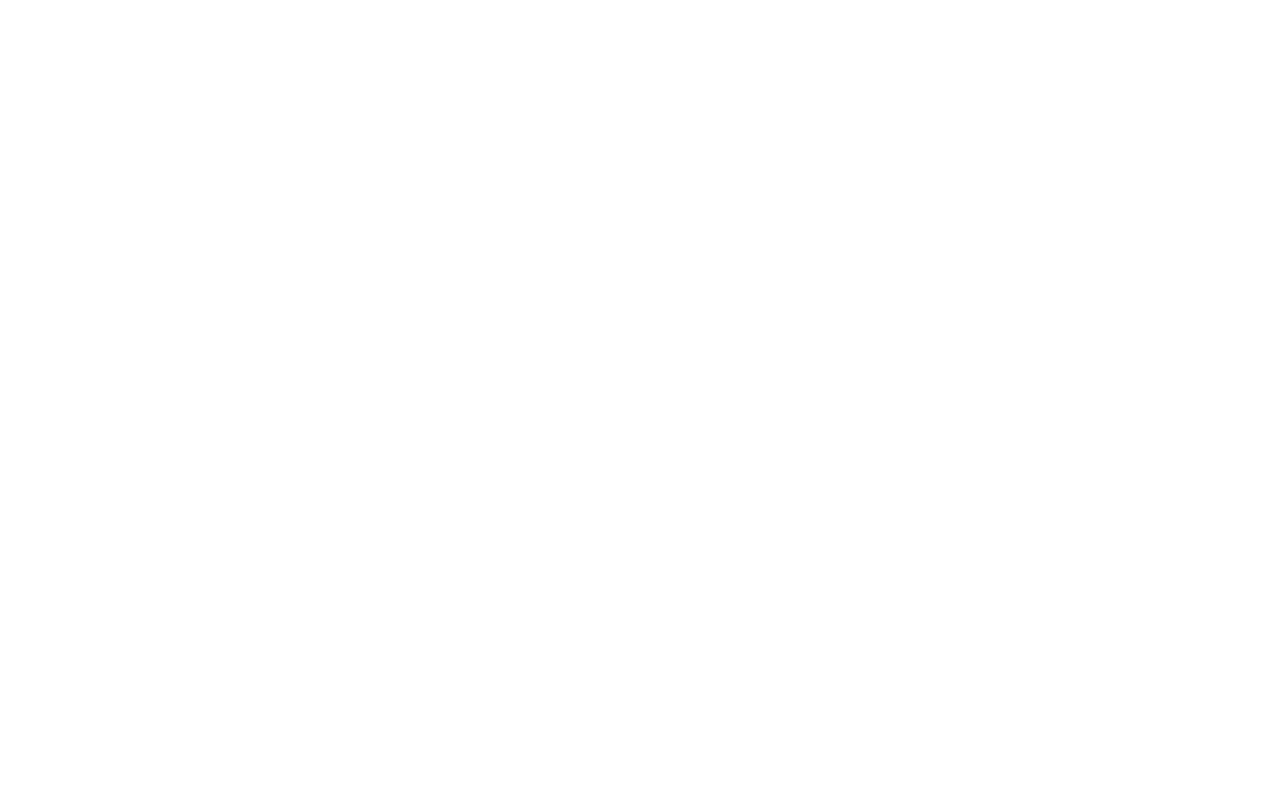
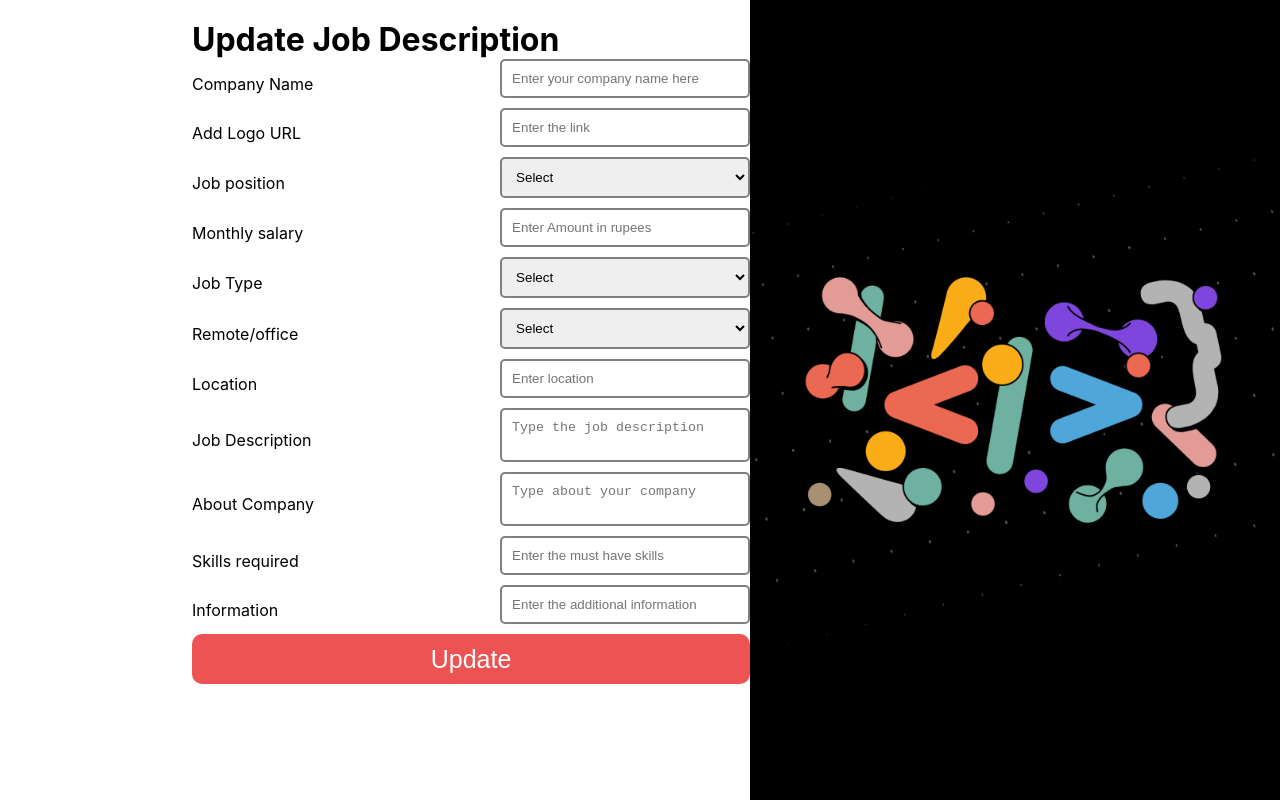
Before and after one commit to anuragpandey271299/job-listing-fullstack, a React (Create React App) app in the folder job/: page /updatejob in a window 1280 px wide. Before the commit this address had no page. Built offline with nearby package versions, Linux system fonts and the light colour scheme; sample sign-in values are in the browser's storage.

Commit message:
added update.js to update particular job details

```diff
--- a/job/src/App.js
+++ b/job/src/App.js
@@ -5,6 +5,7 @@
 import { PrivateRoute } from './Components/PrivateRoute'
 import AddJob from './Pages/AddJobPage/AddJob';
 import JobFinder from './Pages/JobFinder/JobFinder';
+import UpdateJob from './Pages/UpdateJobPage/UpdateJob';
 
 function App() {
 
@@ -27,6 +28,10 @@
           path='/jobfinder'
           element={<PrivateRoute Cmp={JobFinder} />}
         />
+        <Route
+          path='/updatejob'
+          element={<PrivateRoute Cmp={UpdateJob} />}
+        />
       </Routes>
     </Router>
   );
--- a/job/src/Components/JobData.js
+++ b/job/src/Components/JobData.js
@@ -2,9 +2,15 @@
 import group from './images/group.png'
 import indiaFlag from './images/indiaFlag.png'
 import './JobData.css'
+import { useNavigate } from 'react-router-dom'
 
-export default function JobData({ companyName, jobType, salary, location, officeType, jobPosition, skills,companyLogo}) {
-
+export default function JobData({ companyName, jobType, salary, location, officeType, jobPosition, skills,companyLogo,USERID}) {
+  const navigate=useNavigate()
+  const handleEdit=(USERID)=>{
+    alert(USERID)
+    localStorage.setItem('USERID', USERID);
+    navigate('/updatejob')
+  }
   return (
     <>
       <div className='jobContainer'>
@@ -39,7 +45,10 @@
               <div key={index} className='skills'>{skill}</div>
             ))}
           </div>
-          <button>View details</button>
+
+          <button onClick={()=>handleEdit(USERID)}>Edit</button>
+
+
         </div>
 
       </div>
--- a/job/src/Pages/AddJobPage/AddJob.js
+++ b/job/src/Pages/AddJobPage/AddJob.js
@@ -1,4 +1,4 @@
-import React, {useState} from 'react';
+import React, { useState } from 'react';
 import './AddJob.css'
 import img2 from '../../Components/images/img2.png'
 import axios from 'axios';
@@ -7,28 +7,29 @@
 import { useNavigate } from 'react-router-dom';
 
 
-export default function AddJob() {
+export default function AddJob({ forUpdate }) {
 
-    const [companyName, setCompanyName]=useState('')
-    const [companyLogo, setCompanyLogo]=useState('')
-    const [jobPosition, setJobPosition]=useState('')
-    const [salary, setSalary]=useState('')
-    const [jobType, setJobType]=useState('')
-    const [officeType, setOfficeType]=useState('')
-    const [location, setLocation]=useState('')
-    const [jobDescription, setJobDescription]=useState('')
-    const [aboutCompany, setAboutCompany]=useState('')
-    const [skills, setSkills]=useState('')
-    const [info, setInfo]=useState('')
+  const [companyName, setCompanyName] = useState('')
+  const [companyLogo, setCompanyLogo] = useState('')
+  const [jobPosition, setJobPosition] = useState('')
+  const [salary, setSalary] = useState('')
+  const [jobType, setJobType] = useState('')
+  const [officeType, setOfficeType] = useState('')
+  const [location, setLocation] = useState('')
+  const [jobDescription, setJobDescription] = useState('')
+  const [aboutCompany, setAboutCompany] = useState('')
+  const [skills, setSkills] = useState('')
+  const [info, setInfo] = useState('')
 
-    const navigate=useNavigate()
+  const navigate = useNavigate()
 
-    const handleSubmit= async (e)=>{
+  const handleSubmit = async (e) => {
     e.preventDefault()
-        if(!companyName||!companyLogo||!jobPosition||!salary||!jobType||!officeType||!location||!jobDescription||!aboutCompany||!skills||!info){
+    if (!forUpdate) {
+      if (!companyName || !companyLogo || !jobPosition || !salary || !jobType || !officeType || !location || !jobDescription || !aboutCompany || !skills || !info) {
         alert('Provide all the fields')
       }
-        try{
+      try {
         const jwtoken = localStorage.getItem('jwtoken');
 
         const config = {
@@ -37,34 +38,71 @@
             'Content-Type': 'application/json',
           },
         };
-            const response = await axios.post('http://localhost:5000/addjob',{companyName,companyLogo,jobPosition,salary,jobType,officeType,location,jobDescription,aboutCompany,skills,info},config)
+        const response = await axios.post('http://localhost:5000/addjob', { companyName, companyLogo, jobPosition, salary, jobType, officeType, location, jobDescription, aboutCompany, skills, info }, config)
         console.log(response.data)
-            if(response.status===200){
+        if (response.status === 200) {
           toast('Job posted')
           navigate('/jobfinder')
         }
-        }catch(error){
+      } catch (error) {
         console.log(error)
       }
+    }else{
+      try {
+        const jwtoken = localStorage.getItem('jwtoken');
+
+        const config = {
+          headers: {
+            'Authorization': jwtoken,
+            'Content-Type': 'application/json',
+          },
+        };
+        const USERID = localStorage.getItem('USERID')
+        console.log({'USERID':USERID})
+        const updatedData = {};
+
+        if (companyName) updatedData.companyName = companyName;
+        if (companyLogo) updatedData.companyLogo = companyLogo;
+        if (jobPosition) updatedData.jobPosition = jobPosition;
+        if (salary) updatedData.salary = salary;
+        if (jobType) updatedData.jobType = jobType;
+        if (officeType) updatedData.officeType = officeType;
+        if (location) updatedData.location = location;
+        if (jobDescription) updatedData.jobDescription = jobDescription;
+        if (aboutCompany) updatedData.aboutCompany = aboutCompany;
+        if (skills) updatedData.skills = skills;
+        if (info) updatedData.info = info;
+        const response = await axios.put(`http://localhost:5000/updatejob/${USERID}`, updatedData , config)
+        console.log(response.data)
+        if (response.status === 200) {
+          toast('Job Updated')
+          navigate('/jobfinder')
+        }
+
+      } catch (error) {
+        console.log(error)
+      }
+    }
+
   }
 
   return (
     <div className='AddJobContainer'>
       <form onSubmit={handleSubmit}>
-        <h1>Add Job Description</h1>
+        <h1>{forUpdate ? 'Update Job Description' : 'Add Job Description'}</h1>
         <div className="form-group">
           <label>Company Name</label>
-        <input value={companyName} onChange={(e)=>setCompanyName(e.target.value)} placeholder="Enter your company name here" />
+          <input value={companyName} onChange={(e) => setCompanyName(e.target.value)} placeholder="Enter your company name here" />
         </div>
 
         <div className="form-group">
           <label>Add Logo URL</label>
-        <input value={companyLogo} onChange={(e)=>setCompanyLogo(e.target.value)} placeholder="Enter the link" />
+          <input value={companyLogo} onChange={(e) => setCompanyLogo(e.target.value)} placeholder="Enter the link" />
         </div>
 
         <div className="form-group">
           <label>Job position</label>
-        <select value={jobPosition} onChange={(e)=>setJobPosition(e.target.value)}>
+          <select value={jobPosition} onChange={(e) => setJobPosition(e.target.value)}>
             <option value="">Select</option>
             <option value="Senior">Senior</option>
             <option value="Junior">Junior</option>
@@ -73,12 +111,12 @@
 
         <div className="form-group">
           <label>Monthly salary</label>
-        <input value={salary} onChange={(e)=>setSalary(e.target.value)} placeholder="Enter Amount in rupees" />
+          <input value={salary} onChange={(e) => setSalary(e.target.value)} placeholder="Enter Amount in rupees" />
         </div>
 
         <div className="form-group">
           <label>Job Type</label>
-        <select value={jobType} onChange={(e)=>setJobType(e.target.value)}>
+          <select value={jobType} onChange={(e) => setJobType(e.target.value)}>
             <option value="">Select</option>
             <option value="Frontend">Frontend</option>
             <option value="Backend">Backend</option>
@@ -88,7 +126,7 @@
 
         <div className="form-group">
           <label>Remote/office</label>
-        <select value={officeType} onChange={(e)=>setOfficeType(e.target.value)} >
+          <select value={officeType} onChange={(e) => setOfficeType(e.target.value)} >
             <option value="">Select</option>
             <option value="Remote">Remote</option>
             <option value="Office">Office</option>
@@ -98,29 +136,29 @@
 
         <div className="form-group">
           <label>Location</label>
-            <input value={location} onChange={(e)=>setLocation(e.target.value)} placeholder="Enter location" />
+          <input value={location} onChange={(e) => setLocation(e.target.value)} placeholder="Enter location" />
         </div>
 
         <div className="form-group">
           <label>Job Description</label>
-            <textarea value={jobDescription} onChange={(e)=>setJobDescription(e.target.value)} placeholder="Type the job description" />
+          <textarea value={jobDescription} onChange={(e) => setJobDescription(e.target.value)} placeholder="Type the job description" />
         </div>
 
         <div className="form-group">
           <label>About Company</label>
-            <textarea value={aboutCompany} onChange={(e)=>setAboutCompany(e.target.value)} placeholder="Type about your company" />
+          <textarea value={aboutCompany} onChange={(e) => setAboutCompany(e.target.value)} placeholder="Type about your company" />
         </div>
 
         <div className="form-group">
           <label>Skills required</label>
-            <input value={skills} onChange={(e)=>setSkills(e.target.value)} placeholder="Enter the must have skills" />
+          <input value={skills} onChange={(e) => setSkills(e.target.value)} placeholder="Enter the must have skills" />
         </div>
 
         <div className="form-group">
           <label>Information</label>
-            <input value={info} onChange={(e)=>setInfo(e.target.value)} placeholder="Enter the additional information" />
+          <input value={info} onChange={(e) => setInfo(e.target.value)} placeholder="Enter the additional information" />
         </div>
-        <button type="submit">+ Add Job</button>
+        <button type="submit">{forUpdate ? 'Update' : '+ Add Job'}</button>
       </form>
       <ToastContainer position='top-center' />
       <img src={img2} alt='img2' />
--- a/job/src/Pages/JobFinder/JobFinder.js
+++ b/job/src/Pages/JobFinder/JobFinder.js
@@ -60,6 +60,7 @@
           jobPosition={job.jobPosition}
           skills={job.skills.flat()[0].split(',').map(skill => skill.trim())}
           companyLogo={job.companyLogo}
+          USERID={job._id}
         />
       ))}
     </>
--- /dev/null
+++ b/job/src/Pages/UpdateJobPage/UpdateJob.js
@@ -0,0 +1,14 @@
+import React from 'react'
+import AddJob from '../AddJobPage/AddJob'
+
+
+function UpdateJob(forUpdate) {
+
+  return (
+    <>
+    <AddJob forUpdate/>
+    </>
+  )
+}
+
+export default UpdateJob
```
Lines whose indentation alone changed are shown as unchanged.
